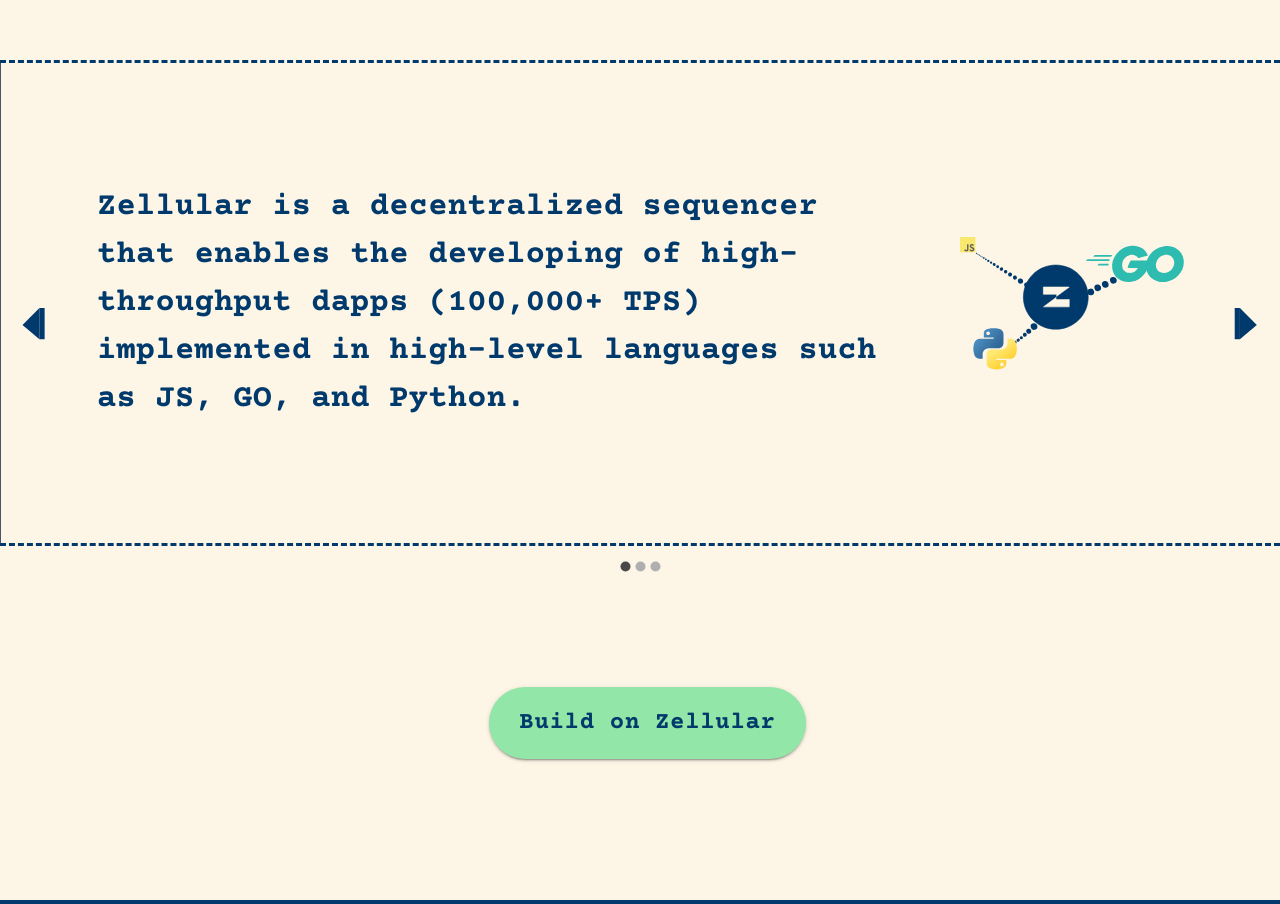
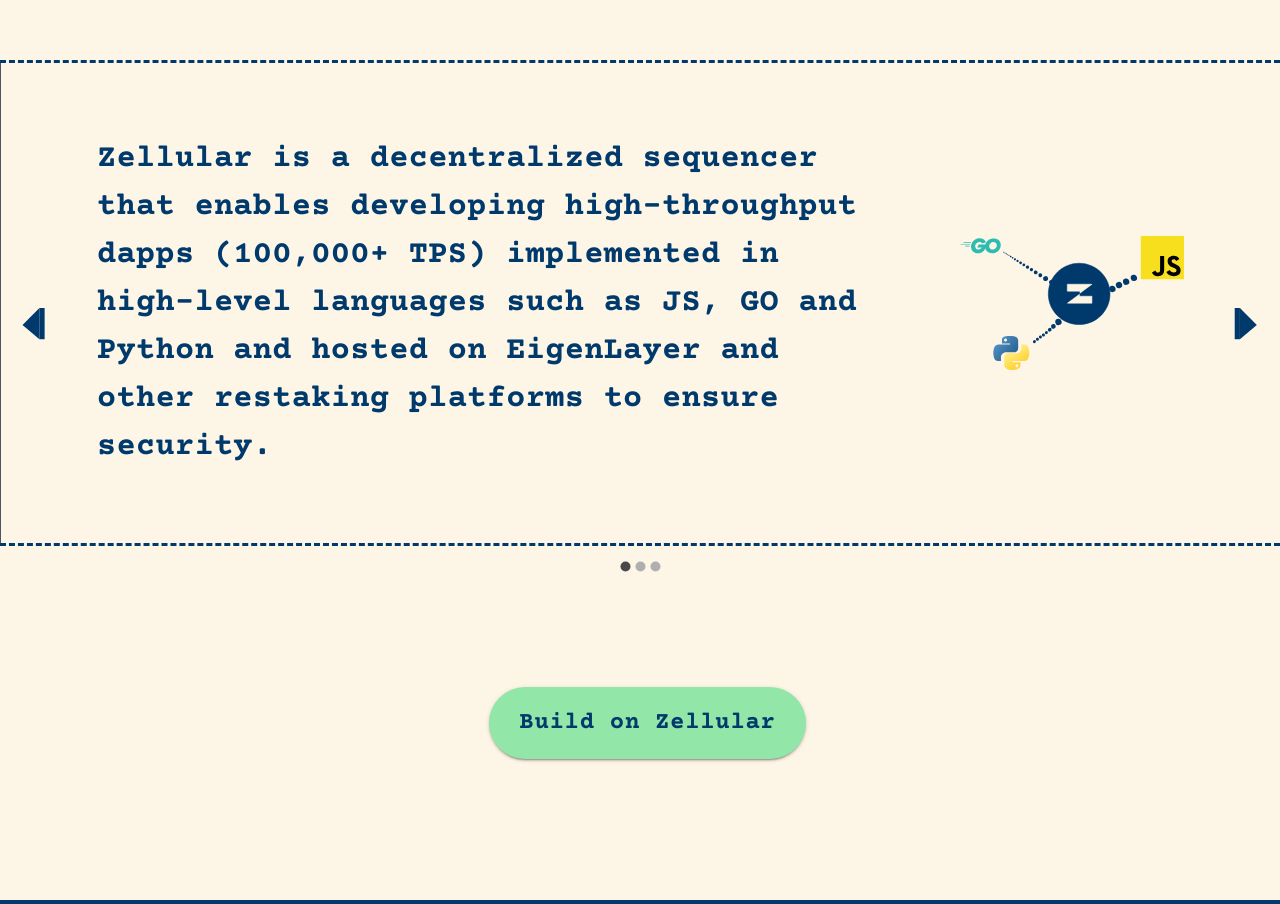
Before and after one commit to AzamHosseinian/Zellular-Ui, a React (Vite) app: page / in a window 1280 px wide. Shown: the part 900-1804 px from the top of the page. Built offline with nearby package versions, Linux system fonts and the light colour scheme.

Commit message:
chang text and image of slide1

```diff
--- a/src/components/Carouseltems/Caruoseltems.tsx
+++ b/src/components/Carouseltems/Caruoseltems.tsx
@@ -80,7 +80,7 @@ const CarouselItems = () => {
     {
       id: 1,
       text:
-        "Zellular is a decentralized sequencer that enables the developing of high-throughput dapps (100,000+ TPS) implemented in high-level languages such as JS, GO, and Python.",
+        "Zellular is a decentralized sequencer that enables developing high-throughput dapps (100,000+ TPS) implemented in high-level languages such as JS, GO and Python and hosted on EigenLayer and other restaking platforms to ensure security.",
       image: "../src/assets/images/AboutSection/SlideImages/slide1.svg",
     },
     {
```
Also changed, not shown: src/assets/images/AboutSection/SlideImages/slide1.svg.
